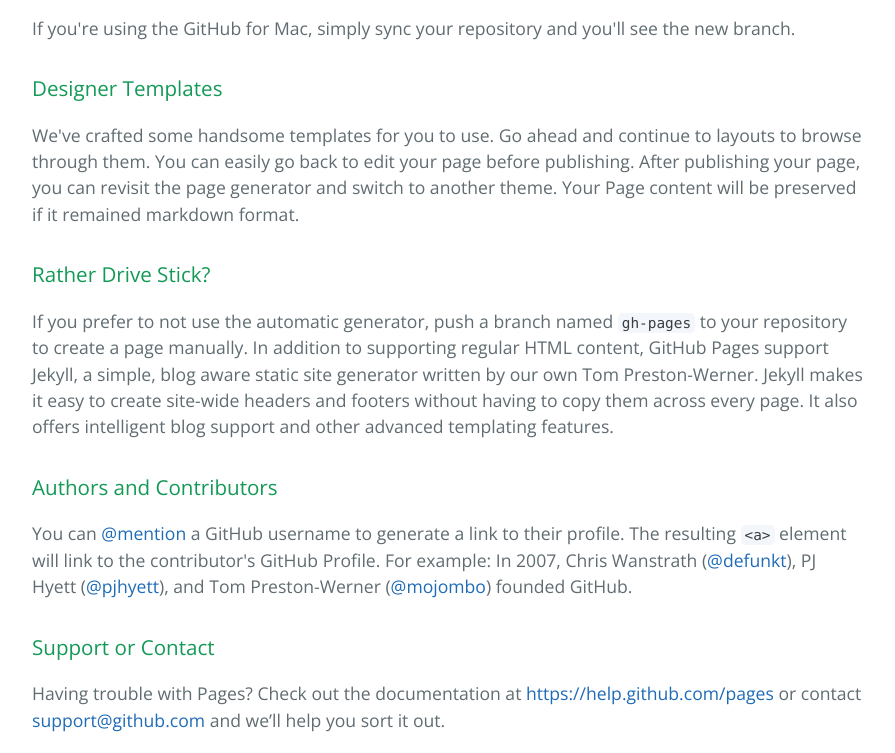
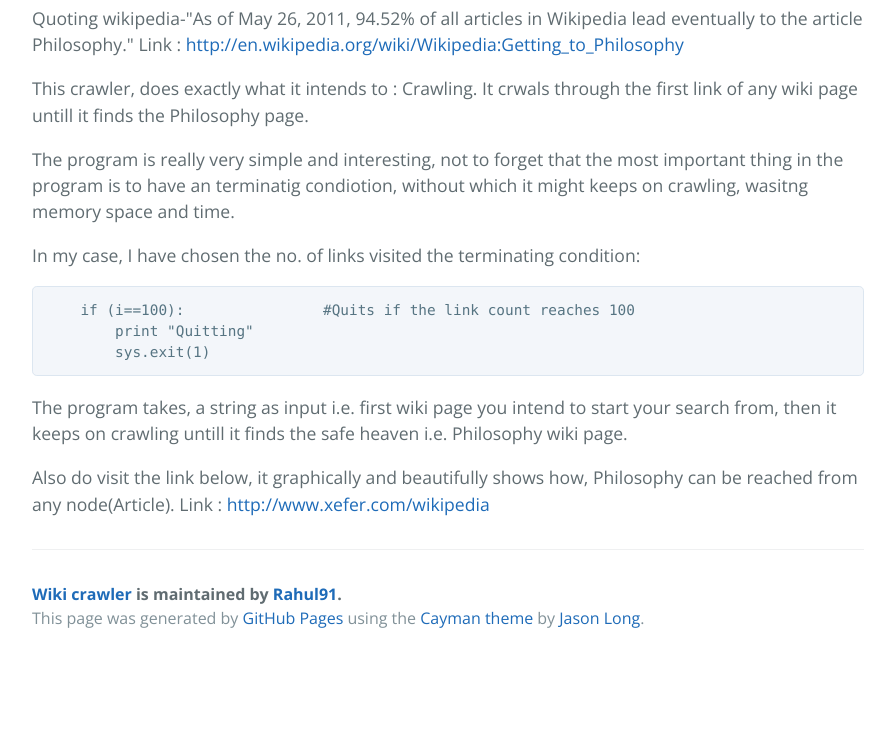
Before and after one commit to Rahul91/Wiki_Crawler, a plain HTML site: page index.html in a window 1280 px wide. Shown: the part 653-1406 px from the top of the page, without its empty margins (192-1087 px from the left). After the commit the page ends 1315 px from the top, so only its background shows below. Drawn offline with nearby package versions, Linux system fonts and the light colour scheme.

```diff
--- a/index.html
+++ b/index.html
@@ -19,37 +19,34 @@
     </section>
 
     <section class="main-content">
-      <h3>
-<a id="welcome-to-github-pages" class="anchor" href="#welcome-to-github-pages" aria-hidden="true"><span class="octicon octicon-link"></span></a>Welcome to GitHub Pages.</h3>
+      <h1>
+<a id="wiki_crawler" class="anchor" href="#wiki_crawler" aria-hidden="true"><span class="octicon octicon-link"></span></a>Wiki_Crawler</h1>
 
-<p>This automatic page generator is the easiest way to create beautiful pages for all of your projects. Author your page content here using GitHub Flavored Markdown, select a template crafted by a designer, and publish. After your page is generated, you can check out the new branch:</p>
+<p>A python based web crawler</p>
 
-<pre><code>$ cd your_repo_root/repo_name
-$ git fetch origin
-$ git checkout gh-pages
+<h1>
+<a id="intro" class="anchor" href="#intro" aria-hidden="true"><span class="octicon octicon-link"></span></a>Intro</h1>
+
+<p>Gone are the days when All roads leaded to Rome, now every link leads to Philosophy wiki page.</p>
+
+<p>Quoting wikipedia-"As of May 26, 2011, 94.52% of all articles in Wikipedia lead eventually to the article Philosophy."
+Link :  <a href="http://en.wikipedia.org/wiki/Wikipedia:Getting_to_Philosophy">http://en.wikipedia.org/wiki/Wikipedia:Getting_to_Philosophy</a></p>
+
+<p>This crawler, does exactly what it intends to : Crawling. It crwals through the first link of any wiki page untill it finds the Philosophy page.</p>
+
+<p>The program is really very simple and interesting, not to forget that the most important thing in the program is to have an terminatig condiotion, without which it might keeps on crawling, wasitng memory space and time.</p>
+
+<p>In my case, I have chosen the no. of links visited the terminating condition:</p>
+
+<pre><code>    if (i==100):                #Quits if the link count reaches 100
+        print "Quitting"
+        sys.exit(1)
 </code></pre>
 
-<p>If you're using the GitHub for Mac, simply sync your repository and you'll see the new branch.</p>
+<p>The program takes, a string as input i.e. first wiki page you intend to start your search from, then it keeps on crawling untill it finds the safe heaven i.e. Philosophy wiki page.</p>
 
-<h3>
-<a id="designer-templates" class="anchor" href="#designer-templates" aria-hidden="true"><span class="octicon octicon-link"></span></a>Designer Templates</h3>
-
-<p>We've crafted some handsome templates for you to use. Go ahead and continue to layouts to browse through them. You can easily go back to edit your page before publishing. After publishing your page, you can revisit the page generator and switch to another theme. Your Page content will be preserved if it remained markdown format.</p>
-
-<h3>
-<a id="rather-drive-stick" class="anchor" href="#rather-drive-stick" aria-hidden="true"><span class="octicon octicon-link"></span></a>Rather Drive Stick?</h3>
-
-<p>If you prefer to not use the automatic generator, push a branch named <code>gh-pages</code> to your repository to create a page manually. In addition to supporting regular HTML content, GitHub Pages support Jekyll, a simple, blog aware static site generator written by our own Tom Preston-Werner. Jekyll makes it easy to create site-wide headers and footers without having to copy them across every page. It also offers intelligent blog support and other advanced templating features.</p>
-
-<h3>
-<a id="authors-and-contributors" class="anchor" href="#authors-and-contributors" aria-hidden="true"><span class="octicon octicon-link"></span></a>Authors and Contributors</h3>
-
-<p>You can <a href="https://github.com/blog/821" class="user-mention">@mention</a> a GitHub username to generate a link to their profile. The resulting <code>&lt;a&gt;</code> element will link to the contributor's GitHub Profile. For example: In 2007, Chris Wanstrath (<a href="https://github.com/defunkt" class="user-mention">@defunkt</a>), PJ Hyett (<a href="https://github.com/pjhyett" class="user-mention">@pjhyett</a>), and Tom Preston-Werner (<a href="https://github.com/mojombo" class="user-mention">@mojombo</a>) founded GitHub.</p>
-
-<h3>
-<a id="support-or-contact" class="anchor" href="#support-or-contact" aria-hidden="true"><span class="octicon octicon-link"></span></a>Support or Contact</h3>
-
-<p>Having trouble with Pages? Check out the documentation at <a href="https://help.github.com/pages">https://help.github.com/pages</a> or contact <a href="mailto:support@github.com">support@github.com</a> and we’ll help you sort it out.</p>
+<p>Also do visit the link below, it graphically and beautifully shows how, Philosophy can be reached from any node(Article).
+ Link : <a href="http://www.xefer.com/wikipedia">http://www.xefer.com/wikipedia</a> </p>
 
       <footer class="site-footer">
         <span class="site-footer-owner"><a href="https://github.com/Rahul91/Wiki_Crawler">Wiki crawler</a> is maintained by <a href="https://github.com/Rahul91">Rahul91</a>.</span>
```
Also changed, not shown: params.json (+1 -1 lines).
